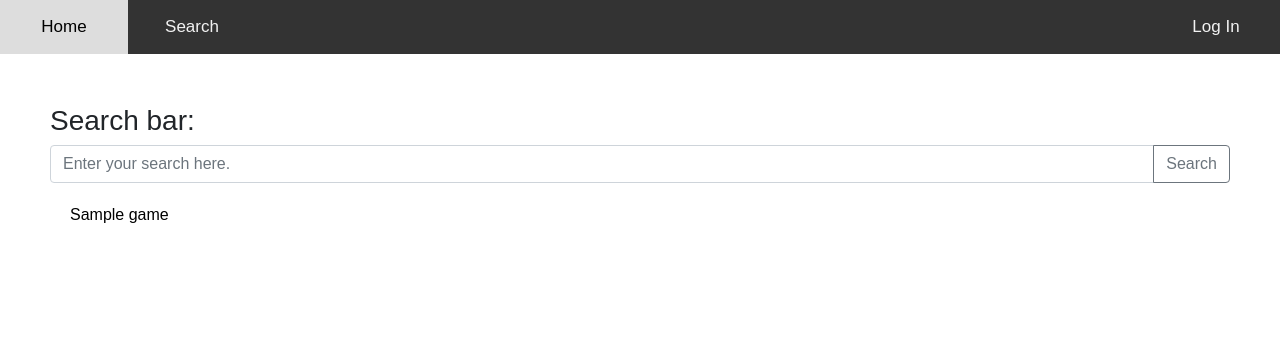
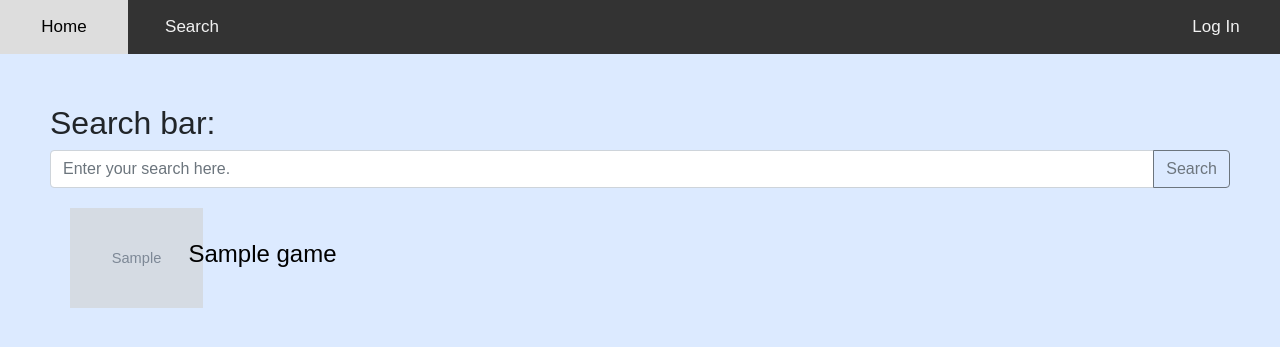
Before and after one commit to Puci123/School-project, a Django app: page /search in a window 1280 px wide. Shown: the top 347 px of the page. Run offline with Django 5.2, Linux system fonts and the light colour scheme; tables that the repository leaves empty hold one stand-in row (values such as "Sample post"); grey boxes marked "Sample" are stand-in pictures.

Commit message:
Third Commit, edit

```diff
--- a/gamesportal/main_app/templates/main_app/base.html
+++ b/gamesportal/main_app/templates/main_app/base.html
@@ -16,6 +16,7 @@
       body {
         margin: 0;
         font-family: Arial, Helvetica, sans-serif;
+        background-color: #dceaff;
       }
 
       .menu {
--- a/gamesportal/main_app/templates/main_app/search.html
+++ b/gamesportal/main_app/templates/main_app/search.html
@@ -17,13 +17,31 @@
         .gamelink a:hover {
             color: blue;
         }
+
+        #result {
+            display: grid;
+            align-items: center;
+            grid-template-columns: 1fr 1fr 1fr;
+            column-gap: 5px;
+            display: inline-block;
+            width: 100%;
+        }
+
+        #result_img {
+            display: inline-block;
+            width: 10%;
+        }
+
+        #result_txt {
+            display: inline-block;
+        }
     </style>
 {% endblock %}
 
 
 
 {% block content %}
-    <h3>Search bar:</h3>
+    <h2>Search bar:</h2>
     <form action="{% url 'search' %}" method="get">
         <div class="input-group mb-3">
             <input name="q" type="text" class="form-control" placeholder="Enter your search here." aria-label="Enter your search here." aria-describedby="button-addon2" value="{{ search_str }}">
@@ -35,7 +53,13 @@
 
     <div  class="gamelink">
         {% for game in games %}
-            <p><a href="/game/{{game.slug}}">{{ game.title }}</a></p>
+            <a href="/game/{{game.slug}}">
+                <div id="result">
+                    <div id="result_img"><img src="{{ game.cover_image.url }}" height="100"></div>
+                    <div id="result_txt"><h4>{{ game.title }}</h4></div>
+                </div>
+            </a>
+            <br/><br/>
         {% endfor %}
     </div>
 
```
Also changed, not shown: gamesportal/main_app/templates/main_app/game_site.html (+4 -3 lines).
